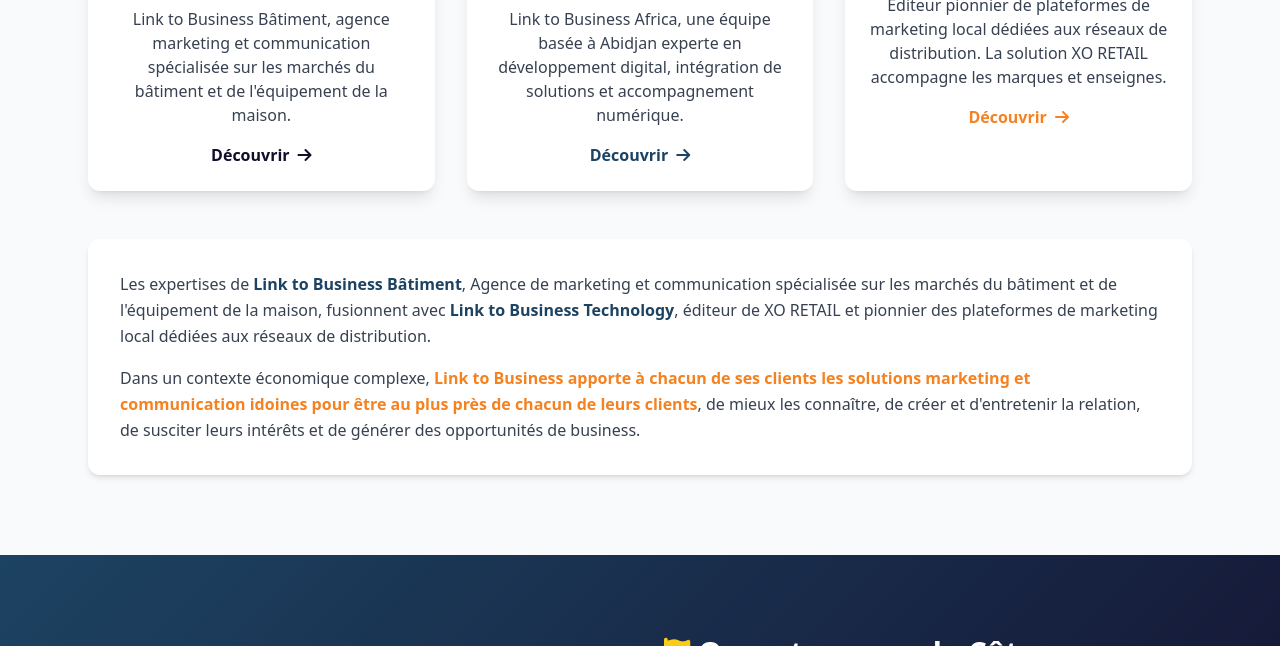
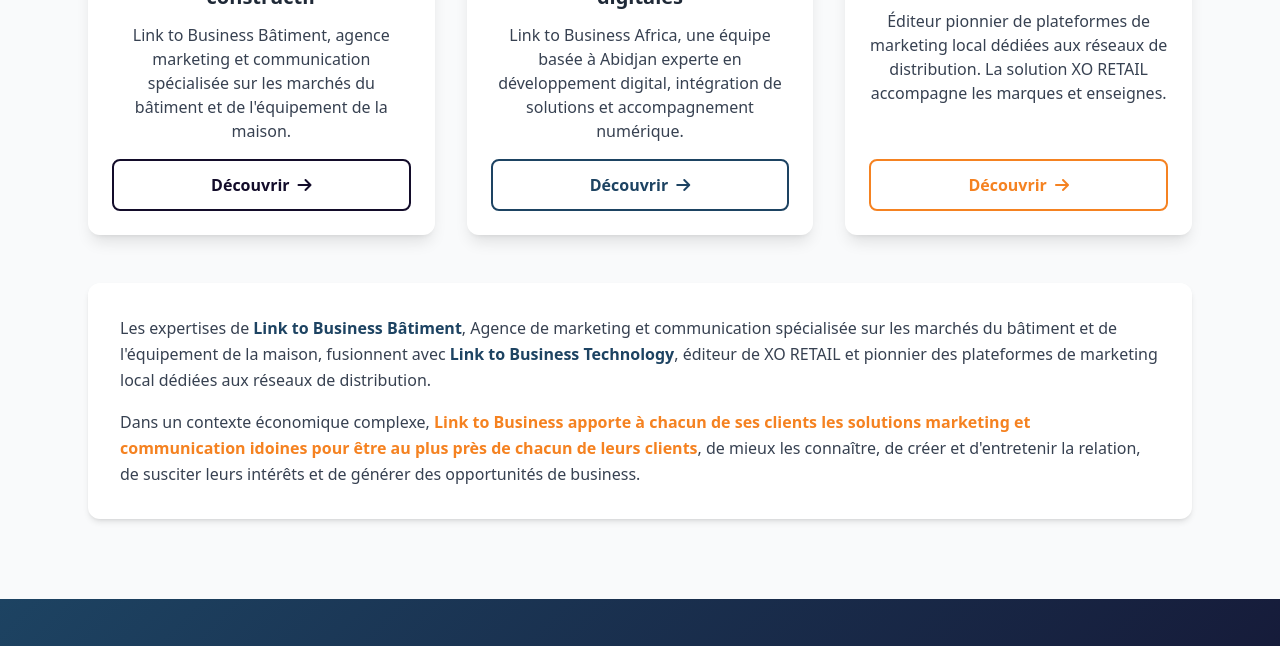
Before and after one commit to fkgrim/link-to-business, a plain HTML site: page index.html in a window 1280 px wide. Shown: the part 1800-2446 px from the top of the page. Drawn offline with nearby package versions, Linux system fonts and the light colour scheme.

Commit message:
MAJ avec alignement et changement des boutons des cartes

```diff
--- a/index.html
+++ b/index.html
@@ -11,7 +11,7 @@
   <link href="https://unpkg.com/aos@2.3.1/dist/aos.css" rel="stylesheet">
   <link rel="stylesheet" href="https://cdnjs.cloudflare.com/ajax/libs/font-awesome/6.4.0/css/all.min.css" integrity="sha512-iecdLmaskl7CVkqkXNQ/ZH/XLlvWZOJyj7Yy7tcenmpD1ypASozpmT/E0iPtmFIB46ZmdtAc9eNBvH0H/ZpiBw==" crossorigin="anonymous" referrerpolicy="no-referrer" />
   <style>
-    .ltbcolor { color: #F58221 !important; }
+    .ltbcolor { color: #F58221 }
     .ltbcolorbckg { background-color: #F58221 !important; }
     .bleu-ltb { color: #1d4362 !important; }
     .bleu-ltb-bg { background-color: #1d4362 !important; }
@@ -219,39 +219,39 @@
       <div class="grid md:grid-cols-3 gap-8 mb-12">
         <!-- Bâtiment -->
         <div data-aos="fade-up" data-aos-duration="800" data-aos-delay="100"
-             class="bg-white shadow-lg rounded-xl p-6 text-center border-t-4 border-[#130C2A] card-hover">
-          <img src="images/logo-ltbb.jpg" alt="Logo Bâtiment" loading="lazy" class="mx-auto mb-4" style="width:210px">
+             class="bg-white shadow-lg rounded-xl p-6 text-center border-t-4 border-[#130C2A] card-hover flex flex-col">
+          <img src="images/logo-ltbb.jpg" alt="Logo Bâtiment" loading="lazy" class="mx-auto mb-4" style="width:210px;margin-bottom: 2rem;">
           <h4 class="text-xl font-semibold mb-3">Agence de marketing constructif</h4>
-          <p class="mb-4 text-gray-700">
+          <p class="mb-4 text-gray-700 flex-grow">
             Link to Business Bâtiment, agence marketing et communication spécialisée sur les marchés du bâtiment et de l'équipement de la maison.
           </p>
-          <a href="https://link-to-business-batiment.fr/" class="text-[#130C2A] font-semibold hover:underline inline-flex items-center">
+          <a href="https://link-to-business-batiment.fr/" class="border-2 border-[#130C2A] text-[#130C2A] font-semibold px-6 py-3 rounded-lg hover:bg-[#130C2A] hover:text-white transition-all duration-300 inline-flex items-center justify-center mt-auto">
             Découvrir <i class="fas fa-arrow-right ml-2"></i>
           </a>
         </div>
 
         <!-- Africa -->
         <div data-aos="fade-up" data-aos-duration="800" data-aos-delay="200"
-             class="bg-white shadow-lg rounded-xl p-6 text-center border-t-4 border-[#1d4362] card-hover">
-          <img src="images/LTB-Africa.jpg" alt="Logo Africa" loading="lazy" class="mx-auto mb-4" style="width:210px">
+             class="bg-white shadow-lg rounded-xl p-6 text-center border-t-4 border-[#1d4362] card-hover flex flex-col">
+          <img src="images/LTB-Africa.jpg" alt="Logo Africa" loading="lazy" class="mx-auto mb-4" style="width:210px;margin-bottom: 2rem;">
           <h4 class="text-xl font-semibold mb-3">Développement de solutions digitales</h4>
-          <p class="mb-4 text-gray-700">
+          <p class="mb-4 text-gray-700 flex-grow">
             Link to Business Africa, une équipe basée à Abidjan experte en développement digital, intégration de solutions et accompagnement numérique.
           </p>
-          <a href="https://africa.link-to-business.com/" class="text-[#1d4362] font-semibold hover:underline inline-flex items-center">
+          <a href="https://africa.link-to-business.com/" class="border-2 border-[#1d4362] text-[#1d4362] font-semibold px-6 py-3 rounded-lg hover:bg-[#1d4362] hover:text-white transition-all duration-300 inline-flex items-center justify-center mt-auto">
             Découvrir <i class="fas fa-arrow-right ml-2"></i>
           </a>
         </div>
 
         <!-- XO RETAIL -->
         <div data-aos="fade-up" data-aos-duration="800" data-aos-delay="300"
-             class="bg-white shadow-lg rounded-xl p-6 text-center border-t-4 border-[#F58221] card-hover">
-          <img src="images/Logo_XORETAIL_whiteBG.png" alt="Logo XO RETAIL" loading="lazy" class="mx-auto mb-4" style="width:210px">
+             class="bg-white shadow-lg rounded-xl p-6 text-center border-t-4 border-[#F58221] card-hover flex flex-col">
+          <img src="images/Logo_XORETAIL_whiteBG.png" alt="Logo XO RETAIL" loading="lazy" class="mx-auto mb-4" style="width:210px;margin-bottom: 2rem;">
           <h4 class="text-xl font-semibold mb-3">Plateforme de marketing local</h4>
-          <p class="mb-4 text-gray-700">
+          <p class="mb-4 text-gray-700 flex-grow">
             Éditeur pionnier de plateformes de marketing local dédiées aux réseaux de distribution. La solution XO RETAIL accompagne les marques et enseignes.
           </p>
-          <a href="https://www.plateforme-marketing.com/" class="ltbcolor font-semibold hover:underline inline-flex items-center">
+          <a href="https://www.plateforme-marketing.com/" class="border-2 border-[#F58221] ltbcolor font-semibold px-6 py-3 rounded-lg hover:bg-[#F58221] hover:text-white transition-all duration-300 inline-flex items-center justify-center mt-auto">
             Découvrir <i class="fas fa-arrow-right ml-2"></i>
           </a>
         </div>
```
